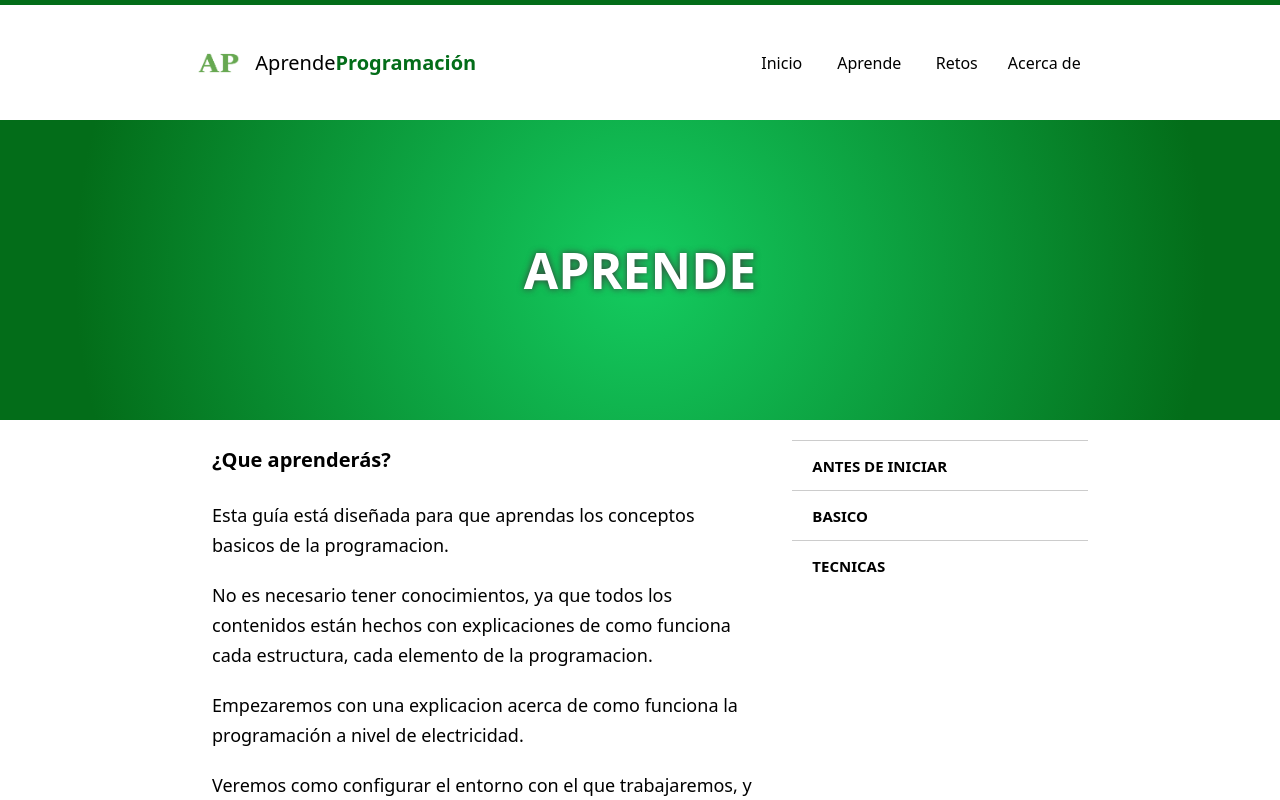
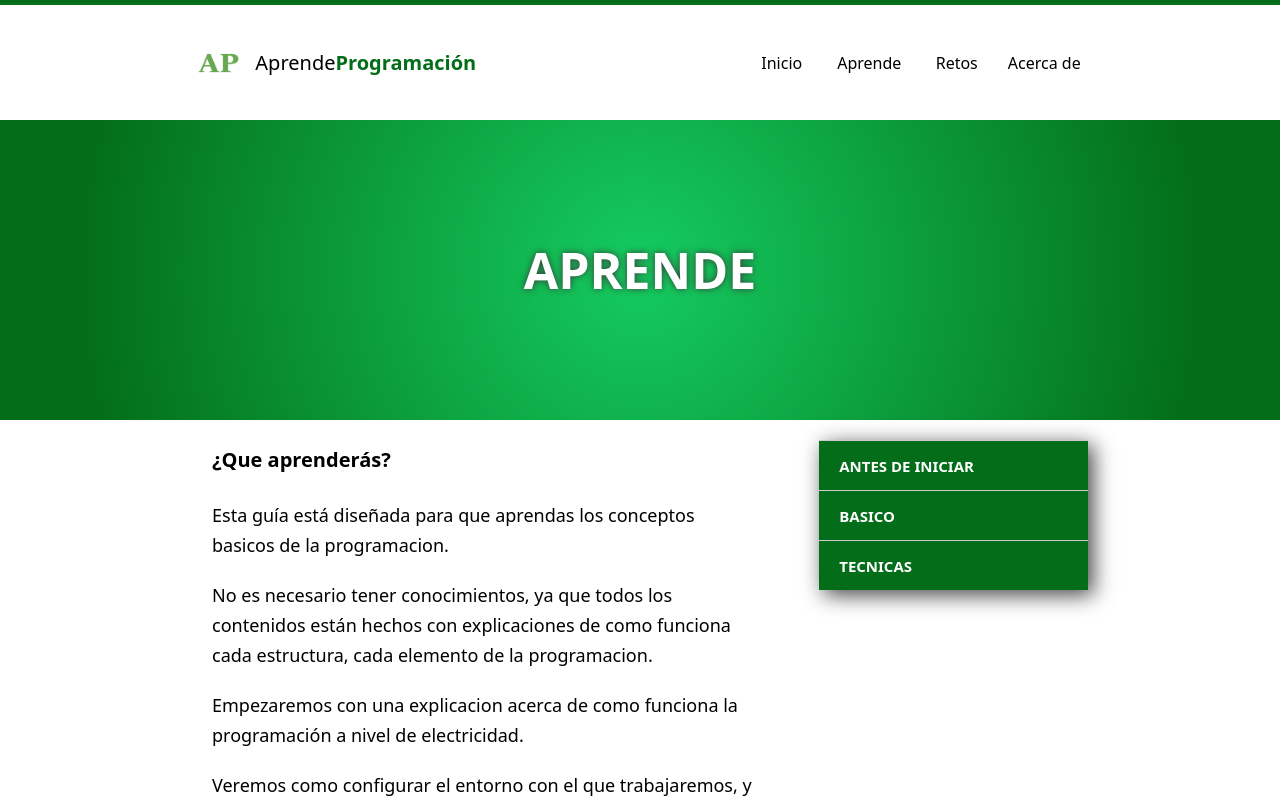
Before and after one commit to AprendeProgramacion/AprendeProgramacion.github.io, an Angular app: page /aprende in a window 1280 px wide. Shown: the top 800 px of the page. Built offline with nearby package versions, Linux system fonts and the light colour scheme.

Commit message:
Modificaciones en asides y agregada tabla de matrices

```diff
--- a/src/app/components/aside-retos/aside-retos.component.css
+++ b/src/app/components/aside-retos/aside-retos.component.css
@@ -1,7 +1,8 @@
 #retos{
   float: right;
   border: none;
-  width: 33%;
+  width: 30%;
+  box-shadow: 5px 5px 20px #444;
 }
 .show {
   overflow: hidden;
@@ -56,7 +57,7 @@
   font-size: 13px;
   text-transform: uppercase;
   margin: 0 20px;
-  border-left: .5px solid #ccc;
+  border-left: .5px solid #6ee586;
   animation: disminuir .1s linear;
 }
 #retos a:hover span{
@@ -85,7 +86,8 @@
   cursor: pointer;
   border: none !important;
   border-top: 1px solid #ccc !important;
-  background: #fff;
+  background: #036d19;
+  color: #fff;
   font-size: 15px;
   text-transform: uppercase;
   font-weight: bolder;
--- a/src/app/components/aside-temas/aside-temas.component.css
+++ b/src/app/components/aside-temas/aside-temas.component.css
@@ -1,7 +1,8 @@
 #temas{
   float: right;
   border: none;
-  width: 33%;
+  width: 30%;
+  box-shadow: 5px 5px 20px #444;
 }
 .show {
   overflow: hidden;
@@ -56,7 +57,7 @@
   font-size: 13px;
   text-transform: uppercase;
   margin: 0 20px;
-  border-left: .5px solid #ccc;
+  border-left: .5px solid #6ee586;
   animation: disminuir .1s linear;
 }
 #temas a:hover span{
@@ -85,7 +86,8 @@
   cursor: pointer;
   border: none !important;
   border-top: 1px solid #ccc !important;
-  background: #fff;
+  background: #036d19;
+  color: #fff;
   font-size: 15px;
   text-transform: uppercase;
   font-weight: bolder;
--- a/src/app/components/temas/arreglos/arreglos.component.html
+++ b/src/app/components/temas/arreglos/arreglos.component.html
@@ -10,7 +10,7 @@
   <h3>Matrices</h3>
   <p>En terminos simples, una matriz es un arreglo compuesto <strong>DE</strong> arreglos, es decir, es un arreglo que en vez de contener valores, contiene otros arreglos.</p>
   <div class="image right">
-    <img src="assets/img/img.png" alt="">
+    <img src="assets/img/matriz.png" alt="">
   </div>
   <p>Una matriz consta de una serie de valores (contenidos en arreglos antes vistos) dispuesta de manera rectangular, lo cual depende mayormente de el numero de filas y el de las columnas. Dicho de otra manera, una matriz es una manera de almacenar una serie de datos en 2 dimensiones. Esta compuesta por un numero dispuesto para las filas y otro para las columnas, por lo cual, si tenemos por ejemplo un 2, seguido de un 4, el primer numero supone que tenemos una matriz de 2 filas, y el segundo nos indica que tenemos una matriz de 4 columnas, con lo cual tendriamos una matriz de 2 por 4.</p>
   <p>Lo anterior esta mejor explicado en el video a continuacion: </p>
```
Also changed, not shown: src/assets/img/img.png (deleted), src/assets/img/matriz.png (added).
